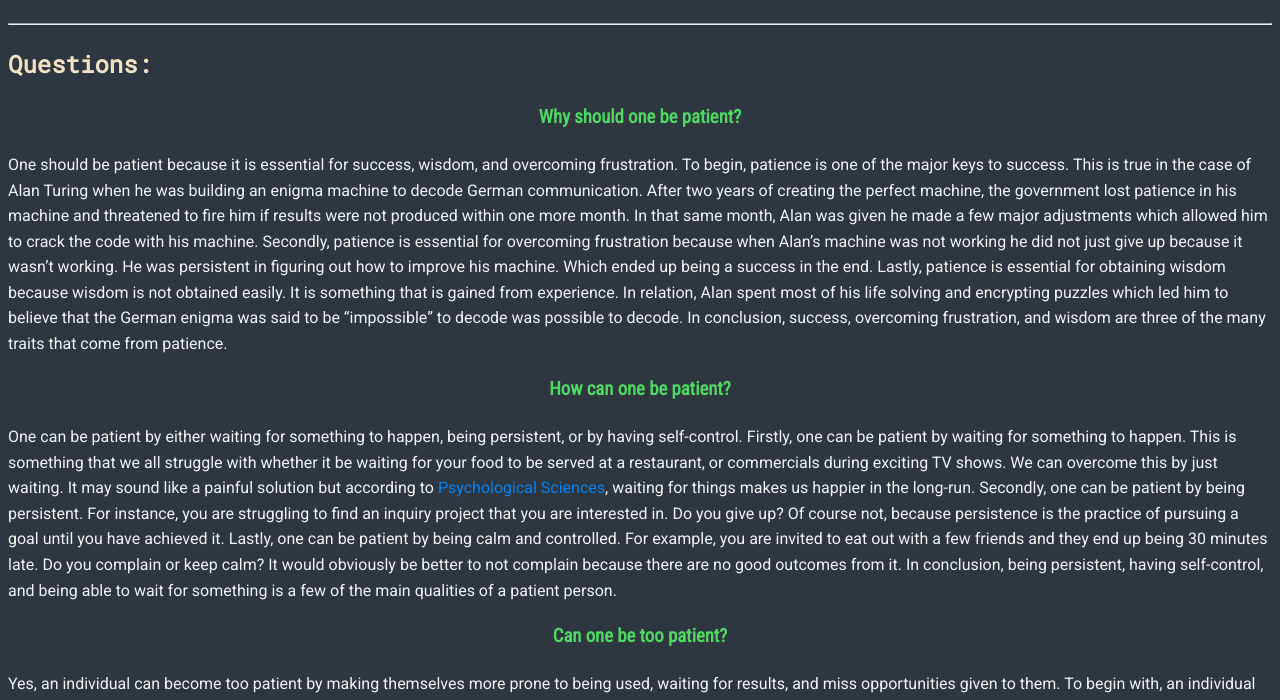
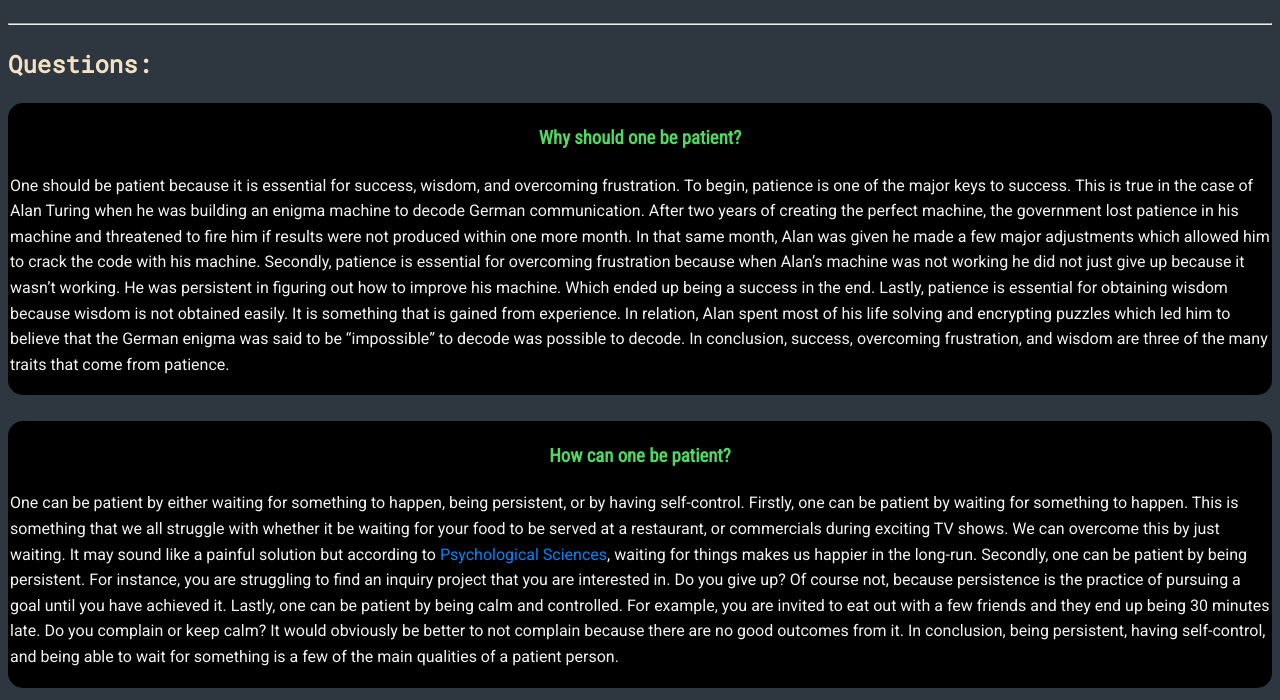
Before and after one commit to pcammayo/inquiry, a plain HTML site: page index.html in a window 1280 px wide. Shown: the part 71-771 px from the top of the page. Drawn offline with Linux system fonts and the light colour scheme; a script that the page names is missing.

Commit message:
Add files via upload

```diff
--- a/index.html
+++ b/index.html
@@ -27,15 +27,24 @@
     <main>
       <h2>Questions:</h2>
 
+      <section>
         <h3>Why should one be patient?</h3>
           <p>One should be patient because it is essential for success, wisdom, and overcoming frustration. To begin, patience is one of the major keys to success. This is true in the case of Alan Turing when he was building an enigma machine to decode German communication. After two years of creating the perfect machine, the government lost patience in his machine and threatened to fire him if results were not produced within one more month. In that same month, Alan was given he made a few major adjustments which allowed him to crack the code with his machine. Secondly, patience is essential for overcoming frustration because when Alan’s machine was not working he did not just give up because it wasn’t working. He was persistent in figuring out how to improve his machine. Which ended up being a success in the end. Lastly, patience is essential for obtaining wisdom because wisdom is not obtained easily. It is something that is gained from experience. In relation, Alan spent most of his life solving and encrypting puzzles which led him to believe that the German enigma was said to be “impossible” to decode was possible to decode. In conclusion, success, overcoming frustration, and wisdom are three of the many traits that come from patience.</p>
+        </section>
 
+        <br>
+
+        <section>
         <h3>How can one be patient?</h3>
           <p>One can be patient by either waiting for something to happen, being persistent, or by having self-control. Firstly, one can be patient by waiting for something to happen. This is something that we all struggle with whether it be waiting for your food to be served at a restaurant, or commercials during exciting TV shows. We can overcome this by just waiting. It may sound like a painful solution but according to <a href="https://journals.sagepub.com/doi/abs/10.1177/0956797614546556">Psychological Sciences</a>, waiting for things makes us happier in the long-run. Secondly, one can be patient by being persistent. For instance, you are struggling to find an inquiry project that you are interested in. Do you give up? Of course not, because persistence is the practice of pursuing a goal until you have achieved it. Lastly, one can be patient by being calm and controlled. For example, you are invited to eat out with a few friends and they end up being 30 minutes late. Do you complain or keep calm? It would obviously be better to not complain because there are no good outcomes from it. In conclusion, being persistent, having self-control, and being able to wait for something is a few of the main qualities of a patient person.</p>
+        </section>
 
+        <br>
+
+        <section>
         <h3>Can one be too patient?</h3>
           <p>Yes, an individual can become too patient by making themselves more prone to being used, waiting for results, and miss opportunities given to them. To begin with, an individual can become too patient because it makes them more prone to being used. For example, a friend decides to do their homework later when another can help them even though they could have completed the assignment themselves. Secondly, an individual can be too patient by waiting for results. For example, an individual gets an offer from McDonald's but wants a job from Tim Hortons where their friend works. So they end up putting the job offer on hold while they continue to wait for a response from Tim Hortons. 2 weeks passed by and McDonald's loses interests in the individual because of the vast amount of others who are willing to take up the job offer. So by waiting for results the individual doesn’t get any job. Lastly, an individual can become too patient because it leads them to missing opportunities given to them. For instance, you are working on an inquiry project and you end up not using class time effectively. In conclusion, being too patient can lead to being used, waiting for results, and missing important opportunities.</p>
-
+        </section>
         <hr>
 
         <h2>Journal Entries:</h2>
@@ -69,7 +78,7 @@
       <div class="column">
         <ul>
           <li class="ft-h">Language Area:</li>
-          <li class="ft">New Media</li>
+          <li class="ft">New Media:</li>
         </ul>
       </div> <!-- Closing "column" div tag -->
     </footer>
--- a/personal.css
+++ b/personal.css
@@ -31,6 +31,12 @@
 }
 
 /* HTML Selectors */
+
+section {
+  border: solid #000 /* Black */ 2px;
+  background-color: #000; /* Black */
+  border-radius: 15px
+}
 
 h2 {
   color: #F2E1C2; /* Tan */
```
